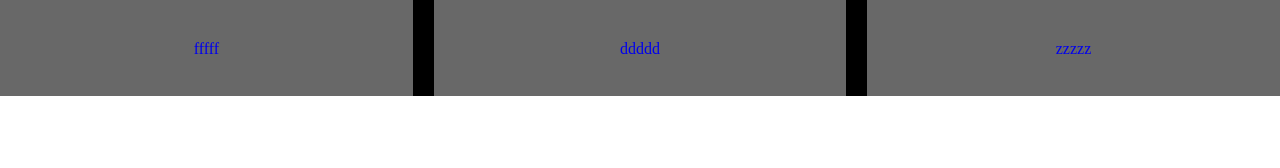
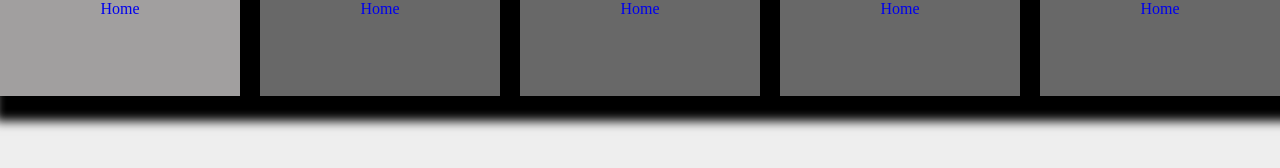
Before and after one commit to Caspian2/SlutWebb, a plain HTML site: page SlutHemsida/index.html in a window 1280 px wide. Drawn offline with Linux system fonts and the light colour scheme.

Commit message:
fixade till headern
Det va validerings fel som jag fixade, det är inte helt som jag vill men snart så

```diff
--- a/SlutHemsida/index.html
+++ b/SlutHemsida/index.html
@@ -12,25 +12,17 @@
     <header>
         <nav>
             <ul>
-                <a href="https://www.youtube.com/watch?v=i5FutEyVouM" class="header1">
-                        <li>
-                            fffff
-                        </li>
-                </a>
-                <div></div>
-                <a href="https://www.youtube.com/watch?v=12Tac-et6Hg" class="header2">
-                    <li>
-                        ddddd
-                    </li>
-                </a>
-                <div></div>
-                <a href="index.html">
-                    <li>
-                        zzzzz
-                    </li>
-                </a>
+                <li><a href="index.html">Home</a></li>
+                <li><a href="index.html">Home</a></li>
+                <li><a href="index.html">Home</a></li>
+                <li><a href="index.html">Home</a></li>
+                <li><a href="index.html">Home</a></li>
+
             </ul>
         </nav>
     </header>
+
+
+    <footer></footer>
 </body>
 </html>
--- a/SlutHemsida/style.css
+++ b/SlutHemsida/style.css
@@ -1,43 +1,43 @@
 body{
-    margin: 0; /* tar bort marginen från hemsidan*/
+    margin: 0;/*Gör så att det inte är ett gap mellan headern och toppen av sidan*/
+    background-color: #eee;
 }
 
 
 
-ul{
+nav ul{
+    display: grid;
 
-    display: grid; /* gör så att man kan se griden*/
+    grid-template-columns: 1fr 1fr 1fr 1fr 1fr;
+    grid-template-rows: 12vh;
+    grid-gap: 20px;
 
-
-    /* beskriver griden*/
-    grid-template-columns: 20fr 1fr 20fr 1fr 20fr;
-    grid-template-rows: 12vh;
-
-    background-color: gray; /* bakgrundsfärgen fär headern*/
+    background-color: rgb(0, 0, 0);
 
     padding: 0;
     margin: 0;
-    box-shadow: black;
+
+    box-shadow: 10px 10px 10px 15px rgb(0, 0, 0);
+
+    list-style: none;
+
+    text-align: center;
+
  }
 
-nav > ul{
-    list-style: none; /* tar bort punkterna från listan*/
+nav li{
+    display: inline-block;
+}
+
+
+nav a{
+    display: block;
+    block-size: 100%;
+    text-decoration: none;
+    background-color:   rgb(104, 104, 104);
 
 }
 
-a > li{
-    margin: auto;
-    width: 50%;
-    text-align: center;
-    padding-top: calc(6vh - 0.5em);
+nav a:hover{
+    background-color: rgb(161, 159, 159);
 }
-
-a{
-    text-decoration: none;
-
-    background-color:   rgb(104, 104, 104);
-}
-
-ul > div{
-    background-color: black;
-}
```
